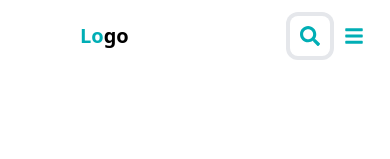
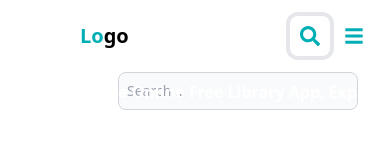
Before and after one commit to Evaristekanova/bookStore-fn, a React (Vite) app: page / in a window 390 px wide. Both pictures are taken after a click on the button "Search". Shown: the top 159 px of the page. Built offline with nearby package versions, Linux system fonts and the light colour scheme.

Commit message:
style search input field on small device

```diff
--- a/src/components/Navbar.tsx
+++ b/src/components/Navbar.tsx
@@ -5,7 +5,9 @@ import InputField from "./InputField";
 
 const Navbar = () => {
   const [isDropdownOpen, setIsDropdownOpen] = useState(false);
-  const dropdownRef = useRef(null);
+  const [isSearchVisible, setIsSearchVisible] = useState(false);
+  const dropdownRef = useRef<HTMLDivElement | null>(null);
+  const searchInputRef = useRef<HTMLInputElement | null>(null);
   const links = [
     {
       name: "Books",
@@ -45,6 +47,13 @@ const Navbar = () => {
     };
   }, []);
 
+  const handleSearchButtonClick = () => {
+    setIsSearchVisible(!isSearchVisible);
+    if (!isSearchVisible && searchInputRef.current) {
+      searchInputRef.current.focus();
+    }
+  };
+
   return (
     <nav className="bg-white border-gray-200">
       <div className="max-w-screen-xl flex flex-wrap items-center justify-between mx-auto p-4 relative">
@@ -60,11 +69,22 @@ const Navbar = () => {
             data-collapse-toggle="navbar-search"
             aria-controls="navbar-search"
             aria-expanded="false"
+            onClick={handleSearchButtonClick}
             className="md:hidden text-gray-50 hover:bg-gray-100 focus:outline-none focus:ring-4 focus:ring-gray-200 rounded-lg text-sm p-2.5 mr-1"
           >
             <FaSearch className="w-5 h-5 text-lightGreen" />
             <span className="sr-only">Search</span>
           </button>
+          {isSearchVisible && (
+            <input
+              ref={searchInputRef}
+              type="text"
+              id="search-navbar"
+              className="absolute right-[2rem] top-full md:hidden block w-[15rem] p-2 text-sm text-gray-900 border border-gray-300 rounded-lg bg-gray-50 outline-none"
+              placeholder="Search..."
+              value=""
+            />
+          )}
           <div className="relative hidden md:block">
             <div className="absolute inset-y-0 left-0 flex items-center pl-3 pointer-events-none">
               <FaSearch className="w-4 h-4 text-lightGreen" />
```
